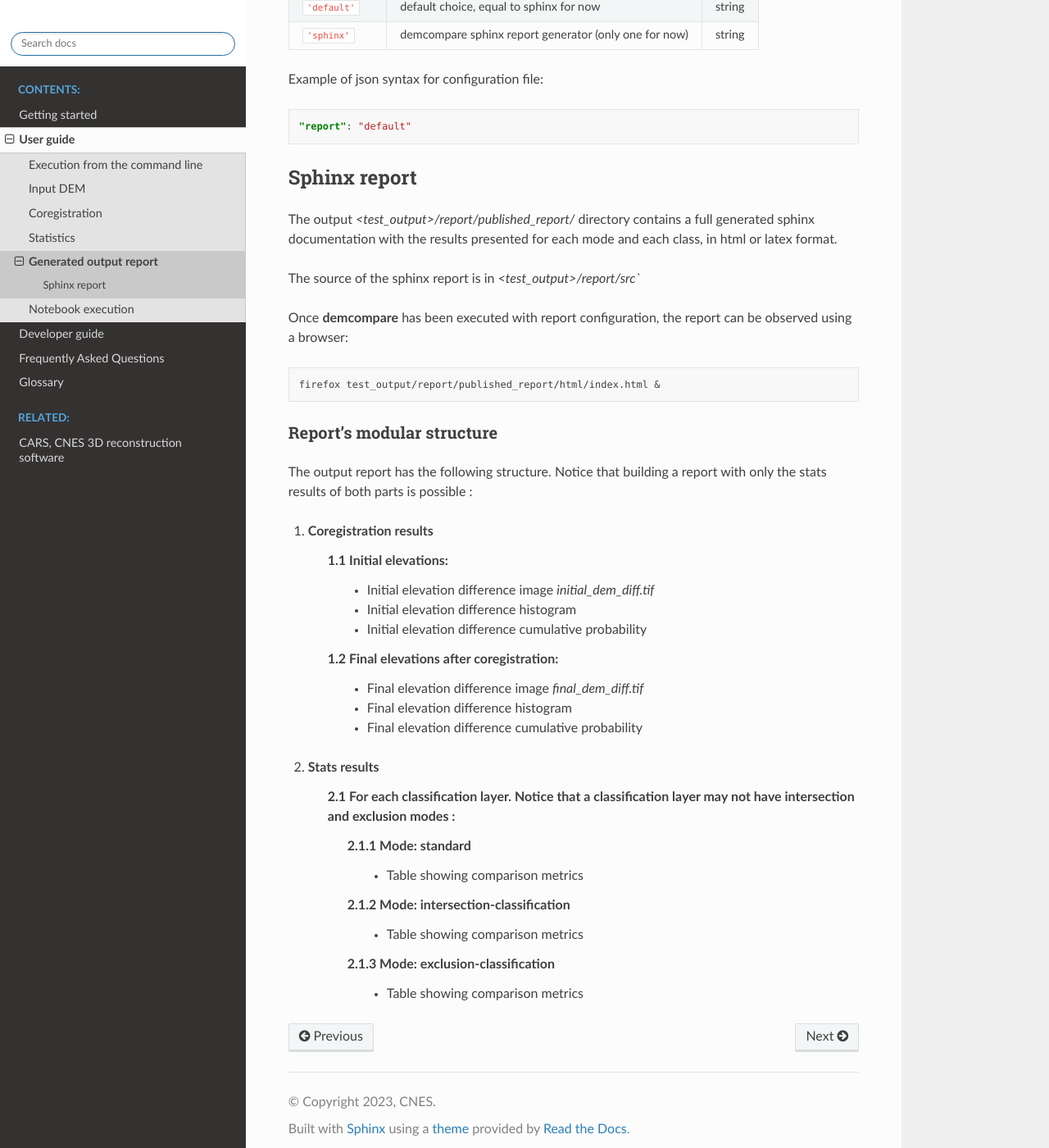
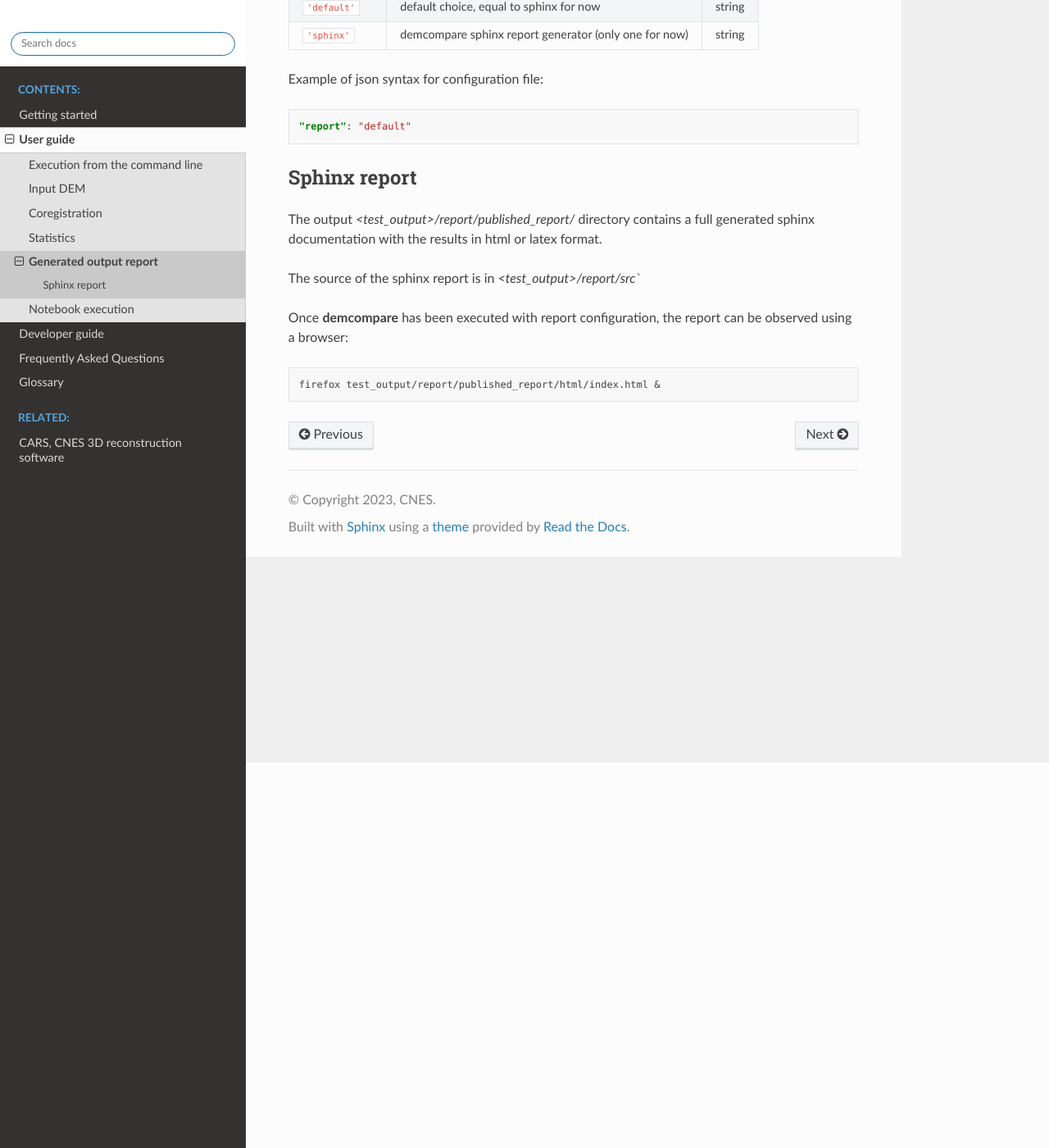
Before and after one commit to CNES/demcompare, a Sphinx documentation site: the page built from docs/source/userguide/report.rst, in a window 1280 px wide and 1400 px high, scrolled down 470 px. Shown: the whole window at 82% size. Built offline with Sphinx 7.4.7 and the Read the Docs theme 2.0.0, drawn with Linux system fonts in a browser that asks for light colours; formulas are drawn with MathJax 3; pages that are not in the unit, such as notebooks, are missing from menus.

Commit message:
docs: clean typo and report doc

```diff
--- a/docs/source/userguide/coregistration.rst
+++ b/docs/source/userguide/coregistration.rst
@@ -35,7 +35,7 @@ The output of this step are two DEMs intuitively called ``reproj_REF.tif`` and `
 ii) Offsets estimation
 ----------------------
 
-This is the actual coregistration part. Demcompare will use one implemetation of [NuthKaab]_ algorithm to estimate the ``x``, ``y``, and ``z`` shifts between reprojected DEMs (namely ``reproj_REF`` and ``reproj_SEC``).
+This is the actual coregistration part. Demcompare will use one implementation of [NuthKaab]_ algorithm to estimate the ``x``, ``y``, and ``z`` shifts between reprojected DEMs (namely ``reproj_REF`` and ``reproj_SEC``).
 
 The output of this step are two DEMs intuitively called ``reproj_coreg_REF.tif`` and ``reproj_coreg_SEC.tif``.
 
--- a/docs/source/userguide/report.rst
+++ b/docs/source/userguide/report.rst
@@ -33,8 +33,7 @@ Sphinx report
 *************
 
 The output `<test_output>/report/published_report/` directory contains
-a full generated sphinx documentation with the results presented
-for each mode and each class, in html or latex format.
+a full generated sphinx documentation with the results in html or latex format.
 
 The source of the sphinx report is in  `<test_output>/report/src``
 
@@ -44,28 +43,3 @@ the report can be observed using a browser:
 .. code-block:: bash
 
     firefox test_output/report/published_report/html/index.html &
-
-Report's modular structure
---------------------------
-
-The output report has the following structure.
-Notice that building a report with only the stats results of both parts is possible :
-
-1. Coregistration results
-    1.1 Initial elevations:
-        - Initial elevation difference image *initial_dem_diff.tif*
-        - Initial elevation difference histogram
-        - Initial elevation difference cumulative probability
-    1.2 Final elevations after coregistration:
-        - Final elevation difference image *final_dem_diff.tif*
-        - Final elevation difference histogram
-        - Final elevation difference cumulative probability
-
-2. Stats results
-    2.1 For each classification layer. Notice that a classification layer may not have intersection and exclusion modes :
-        2.1.1 Mode: standard
-            - Table showing comparison metrics
-        2.1.2 Mode: intersection-classification
-            - Table showing comparison metrics
-        2.1.3 Mode: exclusion-classification
-            - Table showing comparison metrics
```
